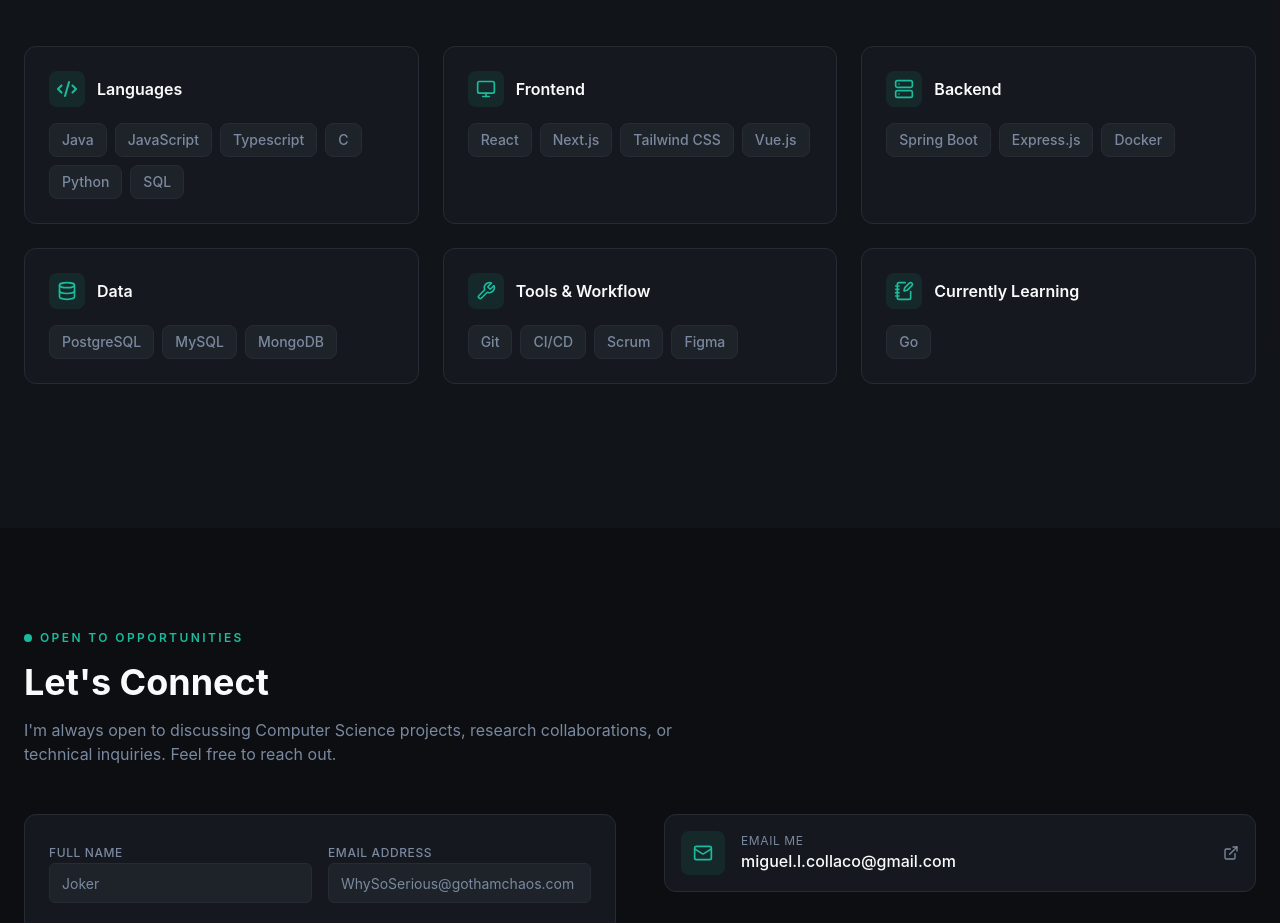
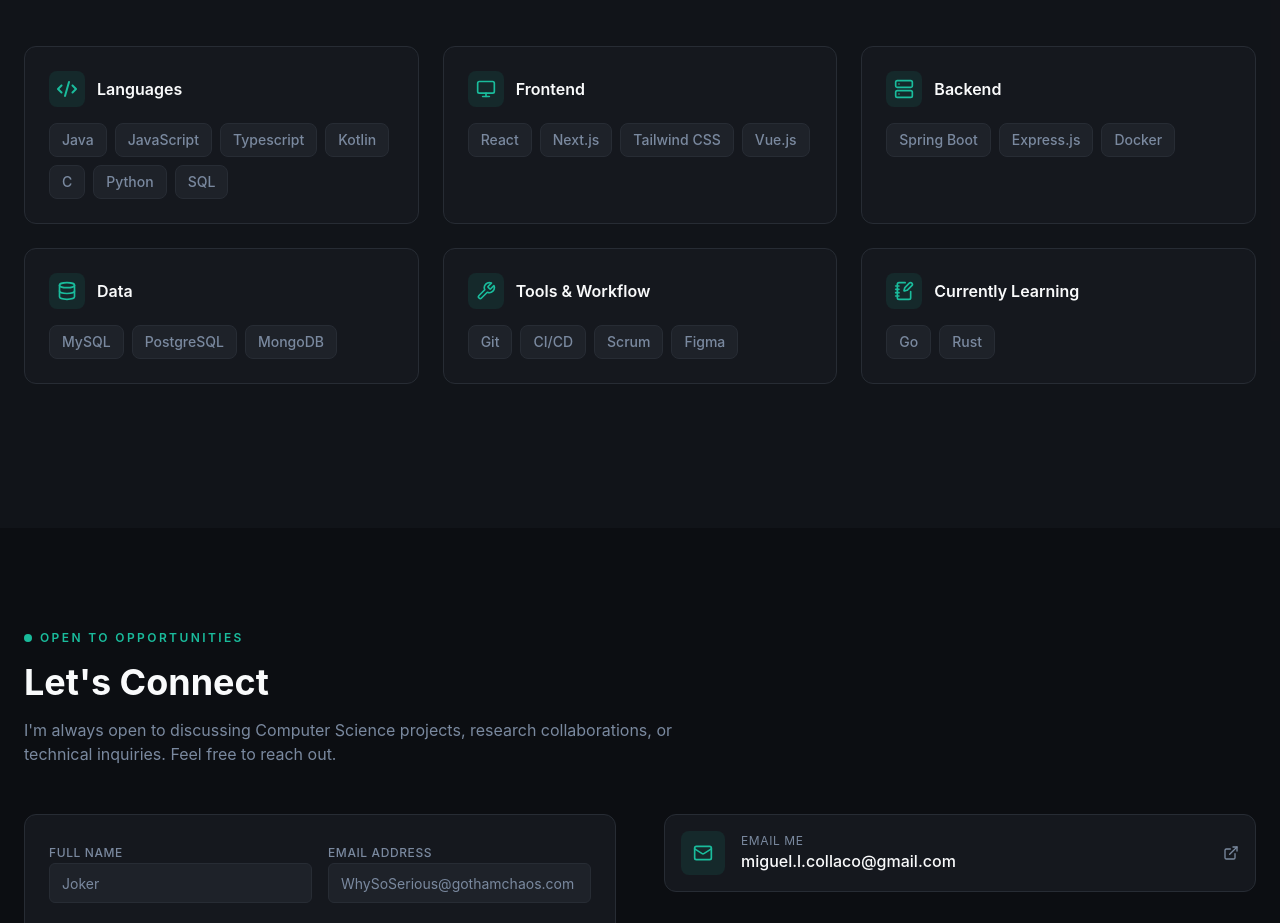
Before and after one commit to miguelcollaco/portfolio, a Next.js app: page / in a window 1280 px wide. Shown: the part 1946-2869 px from the top of the page. Built offline with nearby package versions, Linux system fonts and the light colour scheme.

Commit message:
Add fade in animations

```diff
--- a/app/_components/Contact.tsx
+++ b/app/_components/Contact.tsx
@@ -11,9 +11,10 @@
 import { Button } from "./ui/Button";
 import { Input } from "./ui/Input";
 import { Textarea } from "./ui/Textarea";
-import { useEffect, useMemo, useRef, useState, useCallback } from "react";
+import { useMemo, useRef, useState, useCallback } from "react";
 import { useForm } from "react-hook-form";
 import HCaptcha from "@hcaptcha/react-hcaptcha";
+import { motion } from "framer-motion";
 
 const ACCESS_KEY = "a399e8e5-c236-40be-b194-9837d4494a83";
 const HCAPTCHA_SITEKEY = "50b2fe65-b00b-4b9e-ad62-3ba471098be2";
@@ -125,7 +126,13 @@
   "h-captcha-response": "",
 };
 
+const fadeUp = { initial: { opacity: 0, y: 24 }, whileInView: { opacity: 1, y: 0 } };
+const fadeLeft = { initial: { opacity: 0, x: -32 }, whileInView: { opacity: 1, x: 0 } };
+const fadeRight = { initial: { opacity: 0, x: 32 }, whileInView: { opacity: 1, x: 0 } };
+const viewport = { once: true, margin: "-80px" };
+
 export default function Contact() {
+
   const [status, setStatus] = useState<Status>("idle");
 
   const placeholder = useMemo(() => {
@@ -212,7 +219,12 @@
   return (
     <section id="contact" className="py-24">
       <div className="container mx-auto px-6">
-        <div className="mb-12">
+        <motion.div
+          {...fadeUp}
+          viewport={viewport}
+          transition={{ duration: 0.6 }}
+          className="mb-12"
+        >
           <div className="inline-flex items-center gap-2 mb-4">
             <span className="w-2 h-2 bg-primary rounded-full animate-pulse" />
             <span className="section-label">OPEN TO OPPORTUNITIES</span>
@@ -222,10 +234,15 @@
             I'm always open to discussing Computer Science projects, research
             collaborations, or technical inquiries. Feel free to reach out.
           </p>
-        </div>
+        </motion.div>
 
         <div className="grid lg:grid-cols-2 gap-12 items-stretch">
-          <div className="h-full">
+          <motion.div
+            {...fadeLeft}
+            viewport={viewport}
+            transition={{ duration: 0.6 }}
+            className="h-full"
+          >
             <div className="h-full bg-card border border-border rounded-xl p-6">
               <form className="space-y-6" onSubmit={handleSubmit(onSubmit)}>
                 <div className="grid md:grid-cols-2 gap-4">
@@ -302,9 +319,14 @@
                 </div>
               </form>
             </div>
-          </div>
+          </motion.div>
 
-          <div className="h-full flex flex-col justify-between gap-6">
+          <motion.div
+            {...fadeRight}
+            viewport={viewport}
+            transition={{ duration: 0.6 }}
+            className="h-full flex flex-col justify-between gap-6"
+          >
             <div>
               <a
                 href="mailto:miguel.l.collaco@gmail.com"
@@ -378,7 +400,7 @@
                 </div>
               </div>
             </div>
-          </div>
+          </motion.div>
         </div>
       </div>
     </section>
--- a/app/_components/Experience.tsx
+++ b/app/_components/Experience.tsx
@@ -1,6 +1,7 @@
 "use client";
 
-import { LuGraduationCap, LuBriefcase  } from "react-icons/lu";
+import { LuGraduationCap, LuBriefcase } from "react-icons/lu";
+import { motion } from "framer-motion";
 
 const experiences = [
   {
@@ -32,23 +33,37 @@
   }
 ];
 
+const fadeUp = { initial: { opacity: 0, y: 24 }, whileInView: { opacity: 1, y: 0 } };
+const viewport = { once: true, margin: "-80px" };
+
 export default function Experience() {
   return (
     <section id="experience" className="py-24">
       <div className="container mx-auto px-6">
-        <div className="mb-12">
+        <motion.div
+          {...fadeUp}
+          viewport={viewport}
+          transition={{ duration: 0.6 }}
+          className="mb-12"
+        >
           <span className="section-label">PROFESSIONAL JOURNEY</span>
           <h2 className="section-title mt-4">Experience & Education</h2>
           <p className="text-muted-foreground mt-4 max-w-2xl">
             A curated timeline of my academic foundations and professional growth in Computer Science and Engineering.
           </p>
-        </div>
+        </motion.div>
 
         <div className="relative">
-          <div className="absolute left-1.25 top-0 bottom-0 w-0.5 bg-border"/>
+          <div className="absolute left-1.25 top-0 bottom-0 w-0.5 bg-border" />
           <div className="space-y-8">
-            {experiences.map((exp) => (
-              <div key={exp.title} className="relative pl-10">
+            {experiences.map((exp, i) => (
+              <motion.div
+                key={exp.title}
+                {...fadeUp}
+                viewport={viewport}
+                transition={{ duration: 0.6, delay: i * 0.15 }}
+                className="relative pl-10"
+              >
                 <div className="absolute left-0 top-2 w-3 h-3 rounded-full bg-primary border-4 border-background" />
 
                 <div className="bg-card border border-border rounded-xl p-6 card-hover">
@@ -78,17 +93,15 @@
 
                   <div className="flex flex-wrap gap-2">
                     {exp.tags.map((tag) => (
-                      <span key={tag} className="skill-badge">
-                        {tag}
-                      </span>
+                      <span key={tag} className="skill-badge">{tag}</span>
                     ))}
                   </div>
                 </div>
-              </div>
+              </motion.div>
             ))}
           </div>
         </div>
       </div>
     </section>
   );
-};
+}
--- a/app/_components/Expertise.tsx
+++ b/app/_components/Expertise.tsx
@@ -1,11 +1,14 @@
+"use client";
+
 import { LuMonitor, LuServer, LuDatabase, LuWrench, LuNotebookPen } from "react-icons/lu";
 import { FaCode } from "react-icons/fa6";
+import { motion } from "framer-motion";
 
 const skillCategories = [
   {
     icon: FaCode,
     title: "Languages",
-    skills: ["Java", "JavaScript", "Typescript", "C", "Python", "SQL"],
+    skills: ["Java", "JavaScript", "Typescript", "Kotlin", "C", "Python", "SQL"],
   },
   {
     icon: LuMonitor,
@@ -20,7 +23,7 @@
   {
     icon: LuDatabase,
     title: "Data",
-    skills: ["PostgreSQL", "MySQL", "MongoDB"],
+    skills: ["MySQL", "PostgreSQL", "MongoDB"],
   },
   {
     icon: LuWrench,
@@ -28,25 +31,36 @@
     skills: ["Git", "CI/CD", "Scrum", "Figma"],
   },
   {
-    icon: LuNotebookPen ,
+    icon: LuNotebookPen,
     title: "Currently Learning",
-    skills: ["Go"],
+    skills: ["Go", "Rust"],
   },
 ];
+
+const fadeUp = { initial: { opacity: 0, y: 24 }, whileInView: { opacity: 1, y: 0 } };
+const viewport = { once: true, margin: "-150px" };
 
 export default function Expertise() {
   return (
     <section id="expertise" className="py-24 bg-secondary/30">
       <div className="container mx-auto px-6">
-        <div className="mb-12">
+        <motion.div
+          {...fadeUp}
+          viewport={viewport}
+          transition={{ duration: 0.5 }}
+          className="mb-12"
+        >
           <span className="section-label">MY CAPABILITIES</span>
           <h2 className="section-title mt-4">Technical Expertise</h2>
-        </div>
+        </motion.div>
 
         <div className="grid md:grid-cols-2 lg:grid-cols-3 gap-6 mb-12">
-          {skillCategories.map((category) => (
-            <div
+          {skillCategories.map((category, i) => (
+            <motion.div
               key={category.title}
+              {...fadeUp}
+              viewport={viewport}
+              transition={{ duration: 0.5, delay: i * 0.08 }}
               className="bg-card border rounded-xl p-6 card-hover"
             >
               <div className="flex items-center gap-3 mb-4">
@@ -57,15 +71,10 @@
               </div>
               <div className="flex flex-wrap gap-2">
                 {category.skills.map((skill) => (
-                  <span
-                    key={skill}
-                    className="skill-badge"
-                  >
-                    {skill}
-                  </span>
+                  <span key={skill} className="skill-badge">{skill}</span>
                 ))}
               </div>
-            </div>
+            </motion.div>
           ))}
         </div>
       </div>
--- a/app/_components/Hero.tsx
+++ b/app/_components/Hero.tsx
@@ -2,6 +2,13 @@
 
 import { LuArrowRight } from "react-icons/lu";
 import { Button } from "./ui/Button";
+import { motion } from "framer-motion";
+
+const fadeUp = (delay = 0) => ({
+  initial: { opacity: 0, y: 24 },
+  animate: { opacity: 1, y: 0 },
+  transition: { duration: 0.6, delay },
+});
 
 export default function Hero() {
   return (
@@ -9,14 +16,15 @@
       <div className="container mx-auto px-6">
         <div className="grid lg:grid-cols-2 gap-12 items-center">
           <div className="space-y-8">
-            <div
+            <motion.div
+              {...fadeUp(0)}
               className="inline-flex items-center gap-2 px-4 py-2 bg-primary/10 border border-primary/20 rounded-full"
             >
               <span className="w-2 h-2 bg-primary rounded-full animate-pulse" />
               <span className="text-sm text-primary font-medium">AVAILABLE FOR INTERNSHIPS</span>
-            </div>
+            </motion.div>
 
-            <div className="space-y-4">
+            <motion.div {...fadeUp(0.15)} className="space-y-4">
               <h1 className="text-4xl md:text-5xl lg:text-6xl font-bold leading-tight">
                 Building the{" "}
                 <span className="gradient-text">future</span> through robust logic.
@@ -24,9 +32,9 @@
               <p className="text-lg text-muted-foreground max-w-lg">
                 I'm a Computer Science & Engineering student based in Portugal, specialized in distributed systems and cloud architecture.
               </p>
-            </div>
+            </motion.div>
 
-            <div className="flex flex-wrap gap-4">
+            <motion.div {...fadeUp(0.3)} className="flex flex-wrap gap-4">
               <Button className="bg-primary text-primary-foreground hover:bg-primary/90 gap-2 px-6">
                 View GitHub
                 <LuArrowRight className="w-4 h-4" />
@@ -34,15 +42,12 @@
               <Button variant="outline" className="border-border hover:bg-secondary gap-2 px-6">
                 Let's talk
               </Button>
-            </div>
+            </motion.div>
           </div>
 
-          <div
-            className="lg:justify-self-end w-full max-w-md"
-          >
-          </div>
+          <div className="lg:justify-self-end w-full max-w-md" />
         </div>
       </div>
     </section>
   );
-};
+}
--- a/app/globals.css
+++ b/app/globals.css
@@ -146,7 +146,7 @@
   }
 
   .card-hover {
-    @apply transition-all duration-300 hover:border-primary/50 hover:shadow-lg hover:shadow-primary/5;
+    @apply transition-[border-color,box-shadow] duration-300 hover:border-primary/50 hover:shadow-lg hover:shadow-primary/5;
   }
 
   .card-hover-scale {
--- a/package.json
+++ b/package.json
@@ -12,6 +12,7 @@
     "@hcaptcha/react-hcaptcha": "^2.0.2",
     "class-variance-authority": "^0.7.1",
     "clsx": "^2.1.1",
+    "framer-motion": "^12.38.0",
     "next": "^16.1.6",
     "react": "19.2.3",
     "react-dom": "19.2.3",
```
Also changed, not shown: 1 other file (tests, documents, lock files or other folders).
